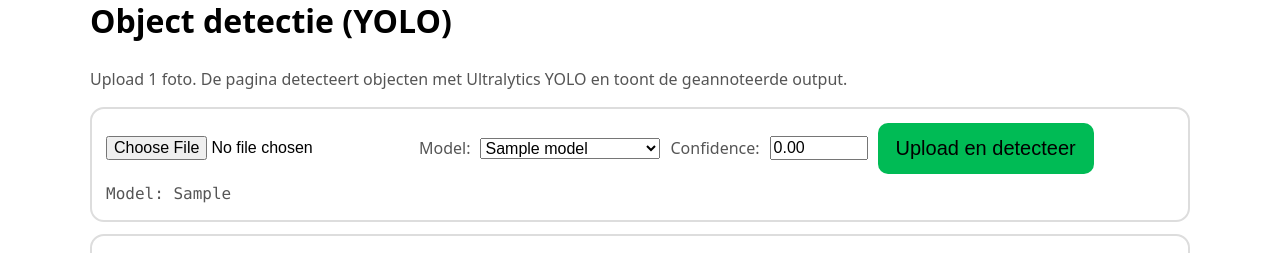
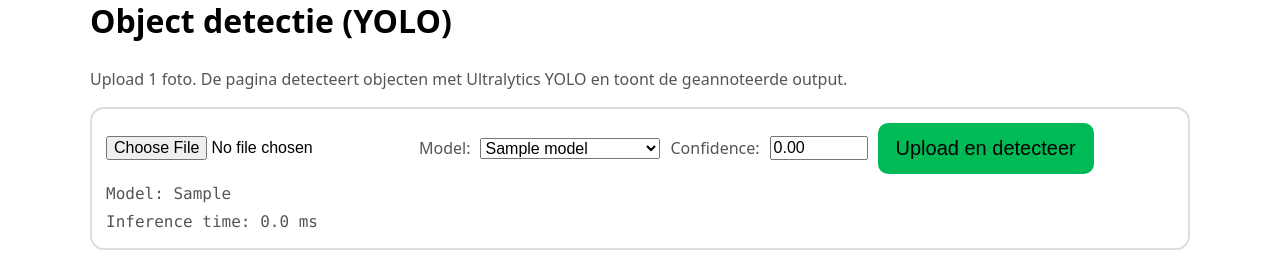
Before and after one commit to mdequanter/jetsonOrin, a Flask app: template faceassist/templates/object_detection.html in a window 1280 px wide. Shown: the part 239-492 px from the top of the page. Run offline with Flask 3, Linux system fonts and the light colour scheme; the template is opened without the code that fills it: most values are stand-ins (such as "Sample title", 1, 10 or a date in 2020); some libraries are stand-ins or nearby versions.

Commit message:
Update object_detection.html

```diff
--- a/faceassist/templates/object_detection.html
+++ b/faceassist/templates/object_detection.html
@@ -19,6 +19,9 @@
       <button class="btn btn-primary" type="submit">Upload en detecteer</button>
     </form>
     <p class="muted mono" style="margin:8px 0 0 0;">Model: {{ model_path }}</p>
+    {% if inference_ms is not none %}
+      <p class="muted mono" style="margin:4px 0 0 0;">Inference time: {{ '%.1f'|format(inference_ms) }} ms</p>
+    {% endif %}
   </div>
 
   {% if msg %}
```
